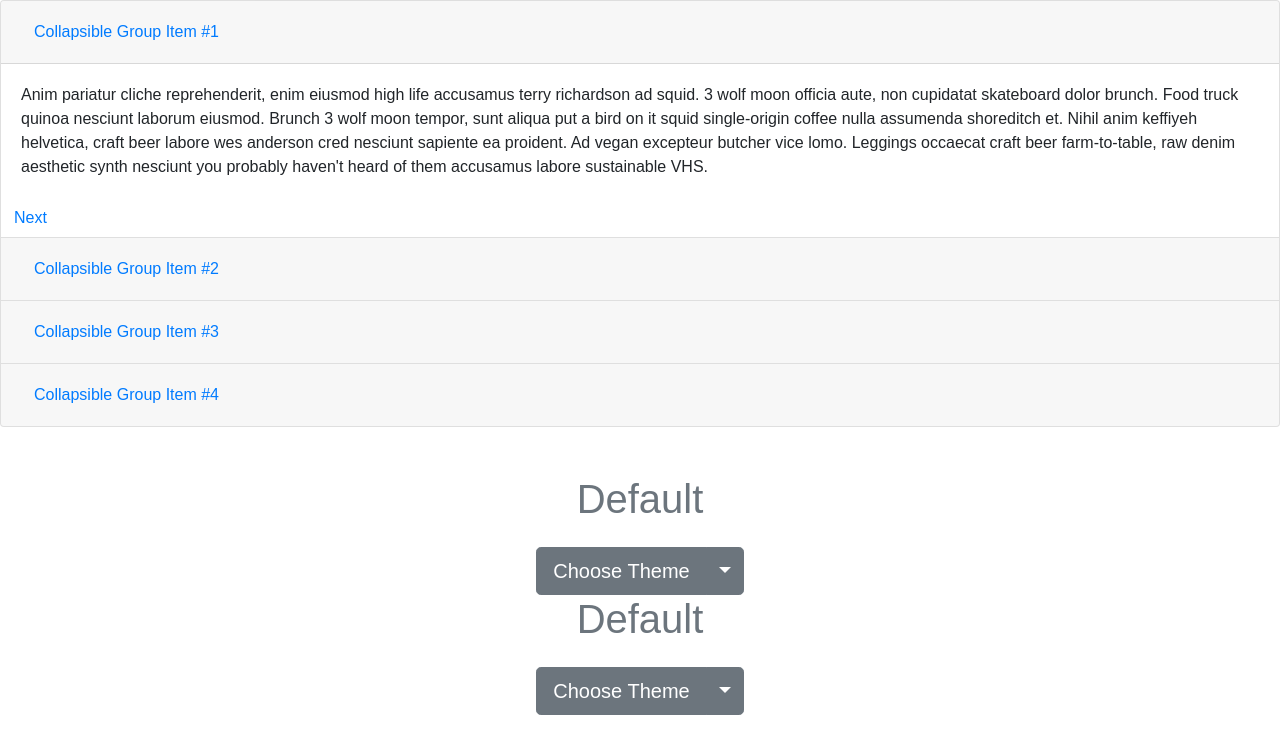
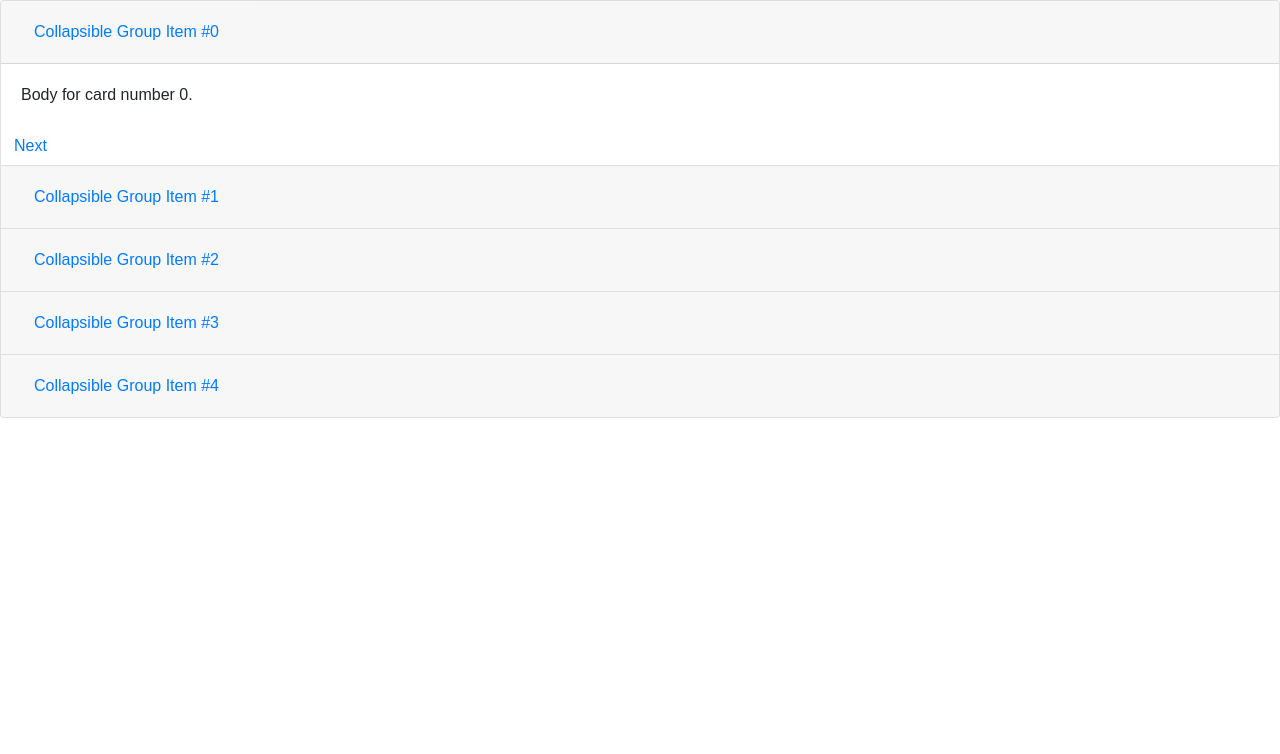
Before and after one commit to VolodymyrPliuta/React-with-bootstrap, a React (Create React App) app: page / in a window 1280 px wide. Shown: the top 754 px of the page. Built offline with nearby package versions, Linux system fonts and the light colour scheme.

Commit message:
reorganize code have the first card show by default

```diff
--- a/src/components/ThemeSwitcher.js
+++ b/src/components/ThemeSwitcher.js
@@ -1,24 +1,98 @@
 import React, { Component } from 'react';
 
-const CustomCardItem = ( { cardNumber, showDefault, nextButton, header, body} ) => {
-  let nextNumber = +cardNumber + 1
-  let showy = (showDefault==true) ? " show" : ""
+
+class ThemeSwitcher extends Component {
+  constructor(props) {
+    super(props)
+    this.state = {
+      arrayOfCards: [ "show", " ", " ", " ", " " ]
+    }
+  }
+  // need to be able to manipulate the state from the containing component.
+  // pass the bound function into the component.
+  // myjaxchamber.com
+//
+
+
+  render() {
+    return (
+      <div>
+        <div className="accordion">
+          <CustomCardItem
+            cardNumber="0"
+            header="Collapsible Group Item #0"
+            body="Body for card number 0."
+
+            nextButton={ true }
+            showToggle={this.state.arrayOfCards[0]}
+          />
+
+          <CustomCardItem
+            cardNumber="1"
+            header="Collapsible Group Item #1"
+            body="Anim pariatur cliche reprehenderit, enim eiusmod high life accusamus terry richardson ad squid.
+            3 wolf moon officia aute, non cupidatat skateboard dolor brunch.
+            Food truck quinoa nesciunt laborum eiusmod. Brunch 3 wolf moon tempor, sunt aliqua put a bird on it squid single-origin coffee nulla assumenda shoreditch et.
+            Nihil anim keffiyeh helvetica, craft beer labore wes anderson cred nesciunt sapiente ea proident. Ad vegan excepteur butcher vice lomo.
+            Leggings occaecat craft beer farm-to-table, raw denim aesthetic synth nesciunt you probably haven't heard of them accusamus labore sustainable VHS."
+
+            nextButton={ true }
+            showToggle={this.state.arrayOfCards[1]}
+          />
+
+          <CustomCardItem
+            cardNumber="2"
+            header="Collapsible Group Item #2"
+            body="Body for card number 2."
+
+            nextButton={ true }
+            showToggle={this.state.arrayOfCards[2]}
+          />
+
+          <CustomCardItem
+            cardNumber="3"
+            header="Collapsible Group Item #3"
+            body="Did you know, one in five college graduates are named fred?"
+
+            nextButton={ true }
+            showToggle={this.state.arrayOfCards[3]}
+          />
+
+         <CustomCardItem
+            cardNumber="4"
+            header="Collapsible Group Item #4"
+            body="body 4 is done"
+
+            nextButton={ false }
+            showToggle={this.state.arrayOfCards[4]}
+          />
+
+        </div>
+    </div>
+    );
+  }
+}
+
+const CustomCardItem = ( { cardNumber , header, body, nextButton, showToggle } ) => {
+
+  /* button to call function. */
+  console.log({showToggle})
   return (
     <div className="card">
       <div className="card-header" id={"heading"+cardNumber}>
         <h5 className="mb-0">
-          <button className="btn btn-link" data-toggle="collapse" data-target={"#collapse"+cardNumber}>
+          <button className="btn btn-link" >
             { header }
           </button>
         </h5>
       </div>
 
-      <div id={"collapse"+cardNumber} className={"collapse"+ showy} >
+      <div id={"collapse"+cardNumber} className={"collapse "+ showToggle} >
         <div className="card-body">
           { body }
         </div>
         { (nextButton === true)
-          ? <button className="btn btn-link" data-toggle="collapse" data-target={"#collapse"+nextNumber}>Next</button>
+          ? <button className="btn btn-link" >Next</button>
           : <div></div>
         }
       </div>
@@ -26,97 +100,4 @@ const CustomCardItem = ( { cardNumber, showDefault, nextButton, header, body} )
   )
 }
 
-class ThemeSwitcher extends Component {
-  state = { theme: null }
-
-  resetTheme = evt => {
-    evt.preventDefault();
-    this.setState({ theme: null });
-  }
-
-  chooseTheme = (theme, evt) => {
-    evt.preventDefault();
-    this.setState({ theme });
-  }
-
-  render() {
-    const { theme } = this.state;
-    const themeClass = theme ? theme.toLowerCase() : 'secondary';
-
-    return (
-      <div>
-        <div className="accordion" id="accordionExample">
-
-          <CustomCardItem
-            cardNumber="1"
-            showDefault={ true }
-            nextButton={ true }
-            header="Collapsible Group Item #1"
-            body="Anim pariatur cliche reprehenderit, enim eiusmod high life accusamus terry richardson ad squid.
-            3 wolf moon officia aute, non cupidatat skateboard dolor brunch.
-            Food truck quinoa nesciunt laborum eiusmod. Brunch 3 wolf moon tempor, sunt aliqua put a bird on it squid single-origin coffee nulla assumenda shoreditch et.
-            Nihil anim keffiyeh helvetica, craft beer labore wes anderson cred nesciunt sapiente ea proident. Ad vegan excepteur butcher vice lomo.
-            Leggings occaecat craft beer farm-to-table, raw denim aesthetic synth nesciunt you probably haven't heard of them accusamus labore sustainable VHS."
-          />
-
-          <CustomCardItem
-            cardNumber="2"
-            nextButton={ true }
-            header="Collapsible Group Item #2"
-            body="Body for card number 2."
-          />
-
-          <CustomCardItem
-            cardNumber="3"
-            nextButton={ true }
-            header="Collapsible Group Item #3"
-            body="Did you know, one in five college graduates are named fred?"
-          />
-
-         <CustomCardItem
-            cardNumber="4"
-            nextButton={ false }
-            header="Collapsible Group Item #4"
-            body="body 4 is done"
-          />
-
-
-        </div>
-        <br/>
-        <br/>
-        <div className="d-flex flex-wrap justify-content-center position-relative w-100 h-1-0 align-items-center align-content-center">
-          <span className={`h1 mb-4 w-100 text-center text-${themeClass}`}>{ theme || 'Default' }</span>
-          <div className="btn-group">
-            <button type="button" className={`btn btn-${themeClass} btn-lg`}>{ theme || 'Choose' } Theme</button>
-            <button type="button" className={`btn btn-${themeClass} btn-lg dropdown-toggle dropdown-toggle-split`} data-toggle="dropdown" aria-haspopup="true" aria-expanded="false">
-              <span className="sr-only">Toggle Theme Dropdown</span>
-            </button>
-            <div className="dropdown-menu">
-              <a className="dropdown-item" href="#" onClick={e => this.chooseTheme('Primary', e)}>Primary Theme</a>
-              <a className="dropdown-item" href="#" onClick={e => this.chooseTheme('Danger', e)}>Danger Theme</a>
-              <a className="dropdown-item" href="#" onClick={e => this.chooseTheme('Success', e)}>Success Theme</a>
-              <div className="dropdown-divider"></div>
-              <a className="dropdown-item" href="#" onClick={this.resetTheme}>Default Theme</a>
-            </div>
-          </div>
-          <span className={`h1 mb-4 w-100 text-center text-${themeClass}`}>{ theme || 'Default' }</span>
-          <div className="btn-group">
-            <button type="button" className={`btn btn-${themeClass} btn-lg`}>{ theme || 'Choose' } Theme</button>
-            <button type="button" className={`btn btn-${themeClass} btn-lg dropdown-toggle dropdown-toggle-split`} data-toggle="dropdown" aria-haspopup="true" aria-expanded="false">
-              <span className="sr-only">Toggle Theme Dropdown</span>
-            </button>
-            <div className="dropdown-menu">
-              <a className="dropdown-item" href="#" onClick={e => this.chooseTheme('Primary', e)}>Primary Theme</a>
-              <a className="dropdown-item" href="#" onClick={e => this.chooseTheme('Danger', e)}>Danger Theme</a>
-              <a className="dropdown-item" href="#" onClick={e => this.chooseTheme('Success', e)}>Success Theme</a>
-              <div className="dropdown-divider"></div>
-              <a className="dropdown-item" href="#" onClick={this.resetTheme}>Default Theme</a>
-            </div>
-          </div>
-        </div>
-    </div>
-    );
-  }
-}
-
 export default ThemeSwitcher;
```
